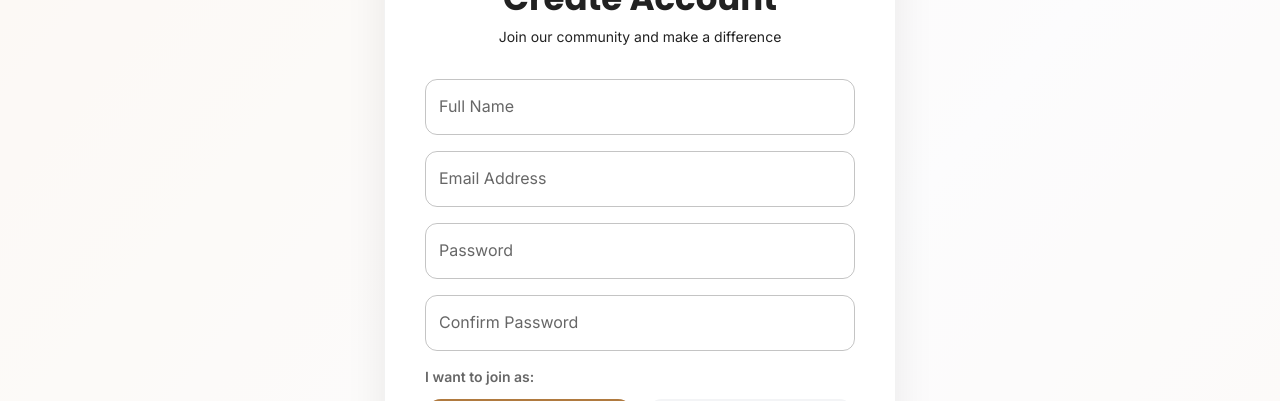
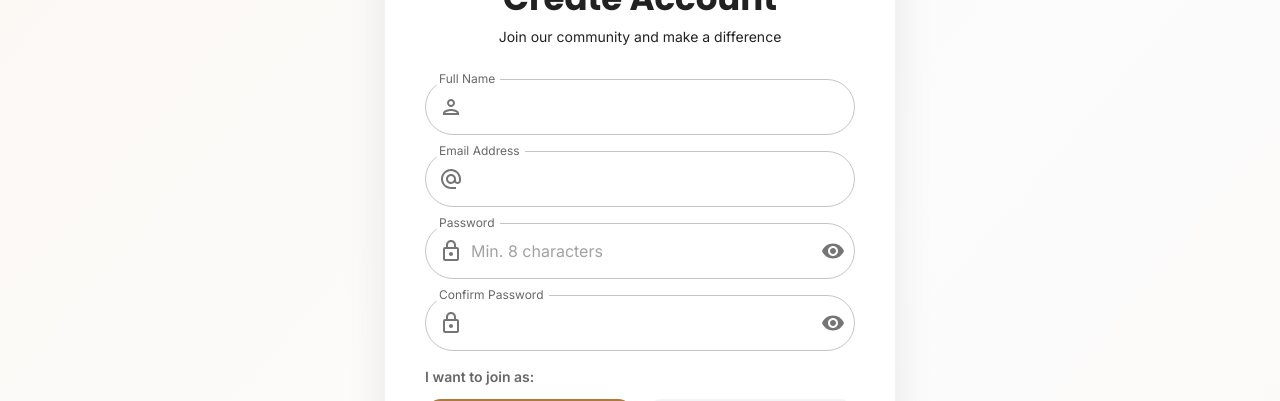
Before and after one commit to Rohith-vijay/Trust-Frontend, a React (Vite) app: page /signup in a window 1280 px wide. Shown: the part 232-633 px from the top of the page. Built offline with nearby package versions, Linux system fonts and the light colour scheme; no server answers.

Commit message:
fix: restore password visibility and start/end adornments by adding slotProps to TextFields for MUI v9 compatibility

```diff
--- a/src/pages/Login.jsx
+++ b/src/pages/Login.jsx
@@ -160,13 +160,23 @@ function Login() {
                 onChange={(e) => setEmail(e.target.value)}
                 autoComplete="email"
                 disabled={loading}
-                InputProps={{
+                 InputProps={{
                   startAdornment: (
                     <InputAdornment position="start">
                       <AlternateEmailIcon color="action" />
                     </InputAdornment>
                   ),
                   sx: { borderRadius: 3 }
+                }}
+                slotProps={{
+                  input: {
+                    startAdornment: (
+                      <InputAdornment position="start">
+                        <AlternateEmailIcon color="action" />
+                      </InputAdornment>
+                    ),
+                    sx: { borderRadius: 3 }
+                  }
                 }}
               />
 
@@ -209,6 +219,39 @@ function Login() {
                     </InputAdornment>
                   ),
                   sx: { borderRadius: 3 }
+                }}
+                slotProps={{
+                  input: {
+                    startAdornment: (
+                      <InputAdornment position="start">
+                        <LockOutlinedIcon color="action" />
+                      </InputAdornment>
+                    ),
+                    endAdornment: (
+                      <InputAdornment position="end">
+                        <IconButton
+                          onClick={(e) => {
+                            // Preserves input cursor position upon toggle
+                            const input = e.currentTarget.closest('.MuiInputBase-root')?.querySelector('input');
+                            const start = input?.selectionStart;
+                            const end = input?.selectionEnd;
+                            setShowPassword(!showPassword);
+                            setTimeout(() => {
+                              if (input && start !== null && end !== null) {
+                                input.focus();
+                                input.setSelectionRange(start, end);
+                              }
+                            }, 0);
+                          }}
+                          edge="end"
+                          disabled={loading}
+                        >
+                          {showPassword ? <VisibilityOff /> : <Visibility />}
+                        </IconButton>
+                      </InputAdornment>
+                    ),
+                    sx: { borderRadius: 3 }
+                  }
                 }}
               />
 
--- a/src/pages/Signup.jsx
+++ b/src/pages/Signup.jsx
@@ -154,12 +154,24 @@ function Signup() {
                   fullWidth label="Full Name" variant="outlined" type="text" name="name"
                   value={form.name} onChange={handleChange} disabled={loading}
                   InputProps={{ startAdornment: <InputAdornment position="start"><PersonOutlinedIcon color="action" /></InputAdornment>, sx: { borderRadius: 3 } }}
+                  slotProps={{
+                    input: {
+                      startAdornment: <InputAdornment position="start"><PersonOutlinedIcon color="action" /></InputAdornment>,
+                      sx: { borderRadius: 3 }
+                    }
+                  }}
                 />
 
                 <TextField
                   fullWidth label="Email Address" variant="outlined" type="email" name="email"
                   value={form.email} onChange={handleChange} disabled={loading}
                   InputProps={{ startAdornment: <InputAdornment position="start"><AlternateEmailIcon color="action" /></InputAdornment>, sx: { borderRadius: 3 } }}
+                  slotProps={{
+                    input: {
+                      startAdornment: <InputAdornment position="start"><AlternateEmailIcon color="action" /></InputAdornment>,
+                      sx: { borderRadius: 3 }
+                    }
+                  }}
                 />
 
                 <TextField
@@ -191,6 +203,34 @@ function Signup() {
                       </InputAdornment>
                     ),
                     sx: { borderRadius: 3 }
+                  }}
+                  slotProps={{
+                    input: {
+                      startAdornment: <InputAdornment position="start"><LockOutlinedIcon color="action" /></InputAdornment>,
+                      endAdornment: (
+                        <InputAdornment position="end">
+                          <IconButton
+                            onClick={(e) => {
+                              const input = e.currentTarget.closest('.MuiInputBase-root')?.querySelector('input');
+                              const start = input?.selectionStart;
+                              const end = input?.selectionEnd;
+                              setShowPassword(!showPassword);
+                              setTimeout(() => {
+                                if (input && start !== null && end !== null) {
+                                  input.focus();
+                                  input.setSelectionRange(start, end);
+                                }
+                              }, 0);
+                            }}
+                            edge="end"
+                            disabled={loading}
+                          >
+                            {showPassword ? <VisibilityOff /> : <Visibility />}
+                          </IconButton>
+                        </InputAdornment>
+                      ),
+                      sx: { borderRadius: 3 }
+                    }
                   }}
                 />
 
@@ -260,6 +300,34 @@ function Signup() {
                       </InputAdornment>
                     ),
                     sx: { borderRadius: 3 }
+                  }}
+                  slotProps={{
+                    input: {
+                      startAdornment: <InputAdornment position="start"><LockOutlinedIcon color="action" /></InputAdornment>,
+                      endAdornment: (
+                        <InputAdornment position="end">
+                          <IconButton
+                            onClick={(e) => {
+                              const input = e.currentTarget.closest('.MuiInputBase-root')?.querySelector('input');
+                              const start = input?.selectionStart;
+                              const end = input?.selectionEnd;
+                              setShowConfirmPassword(!showConfirmPassword);
+                              setTimeout(() => {
+                                if (input && start !== null && end !== null) {
+                                  input.focus();
+                                  input.setSelectionRange(start, end);
+                                }
+                              }, 0);
+                            }}
+                            edge="end"
+                            disabled={loading}
+                          >
+                            {showConfirmPassword ? <VisibilityOff /> : <Visibility />}
+                          </IconButton>
+                        </InputAdornment>
+                      ),
+                      sx: { borderRadius: 3 }
+                    }
                   }}
                 />
 
```
